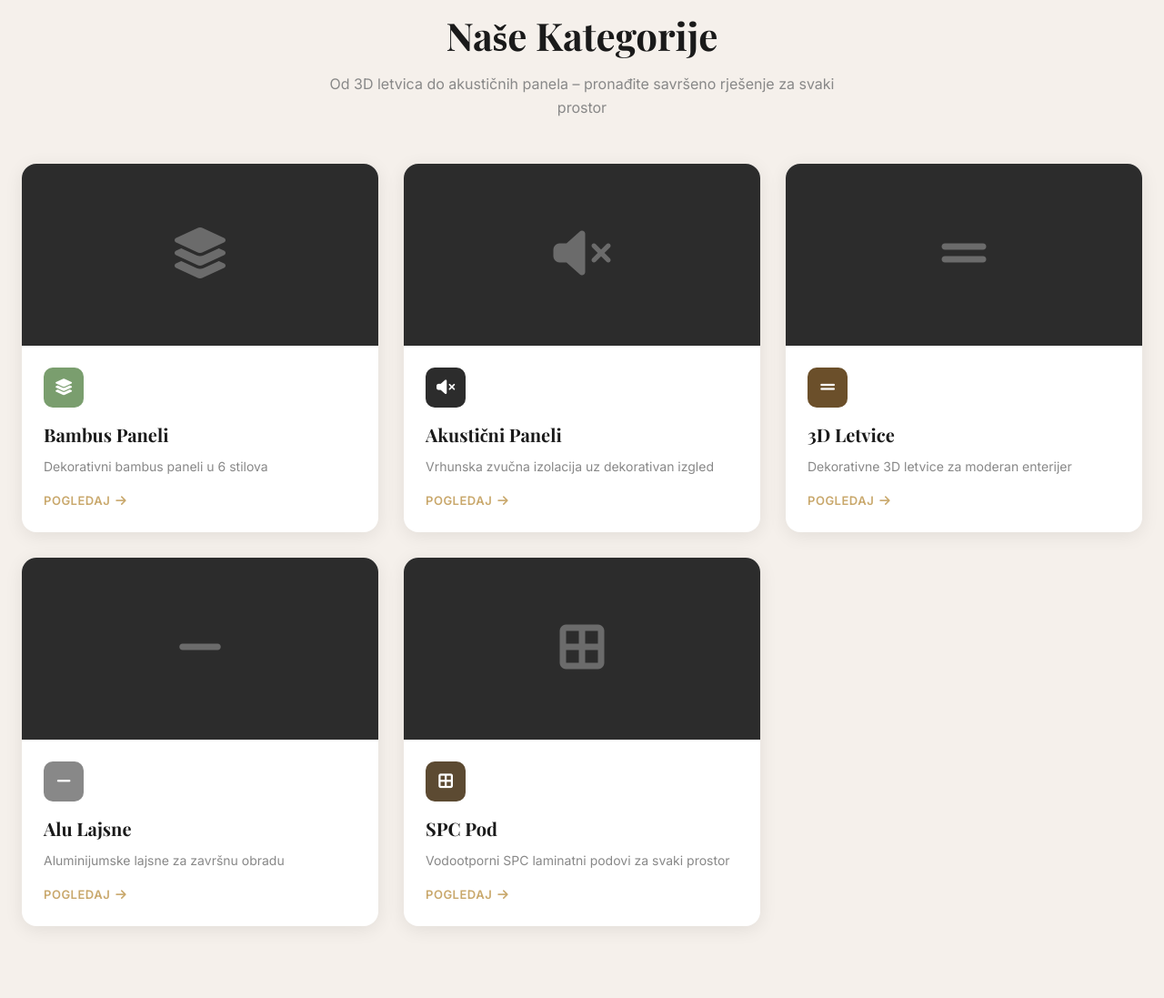
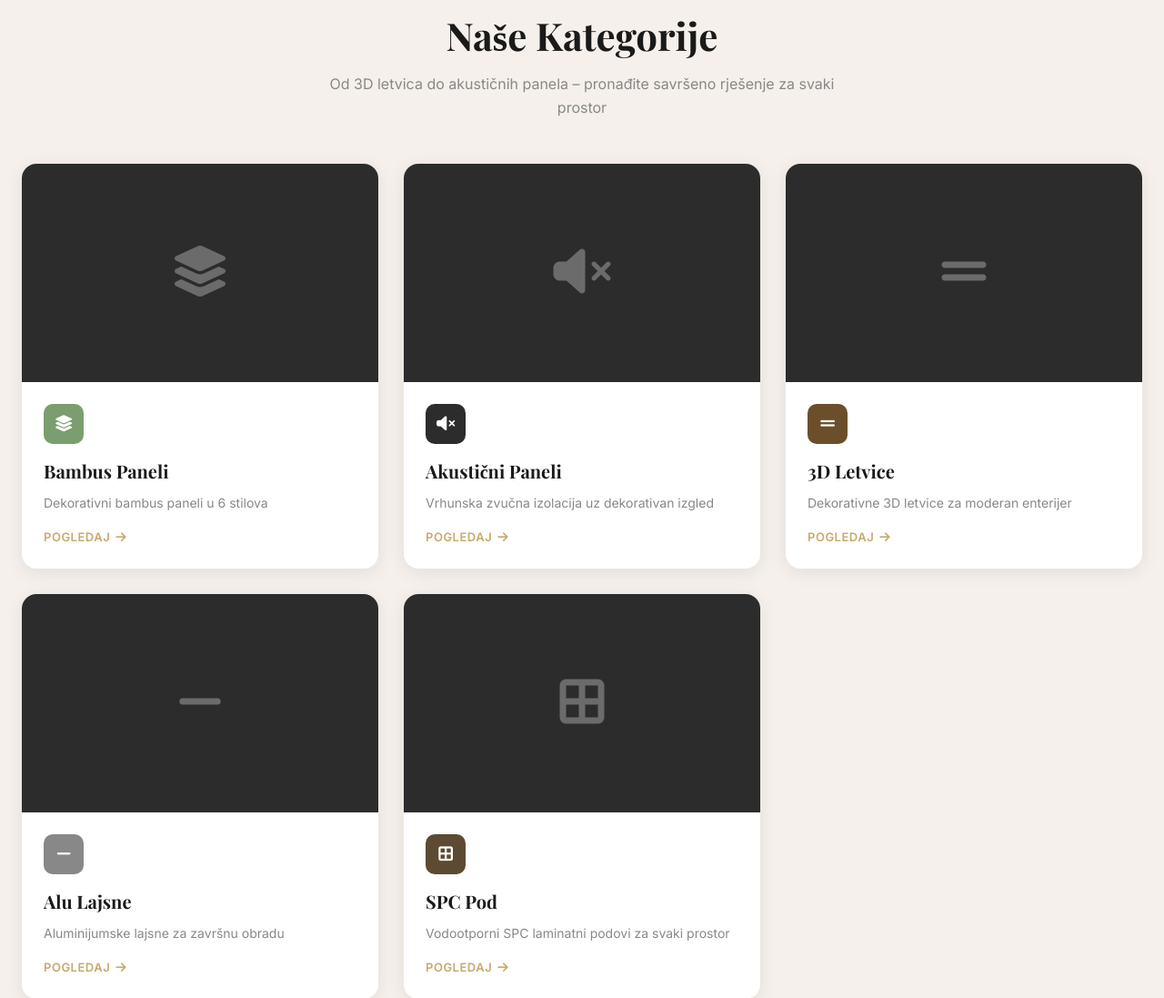
Before and after one commit to makemyhomeme-blip/makemyhome-website, a PHP site: page / in a window 1280 px wide. Shown: the part 909-2006 px from the top of the page at 91% size. Run offline with PHP 8.4, Linux system fonts and the light colour scheme.

Commit message:
Increase category image height 200px→240px to reduce cropping

```diff
--- a/css/style.css
+++ b/css/style.css
@@ -482,7 +482,7 @@ ul { list-style: none; }
 }
 
 .category-img {
-  height: 200px;
+  height: 240px;
   background: var(--dark-2);
   position: relative;
   overflow: hidden;
```
